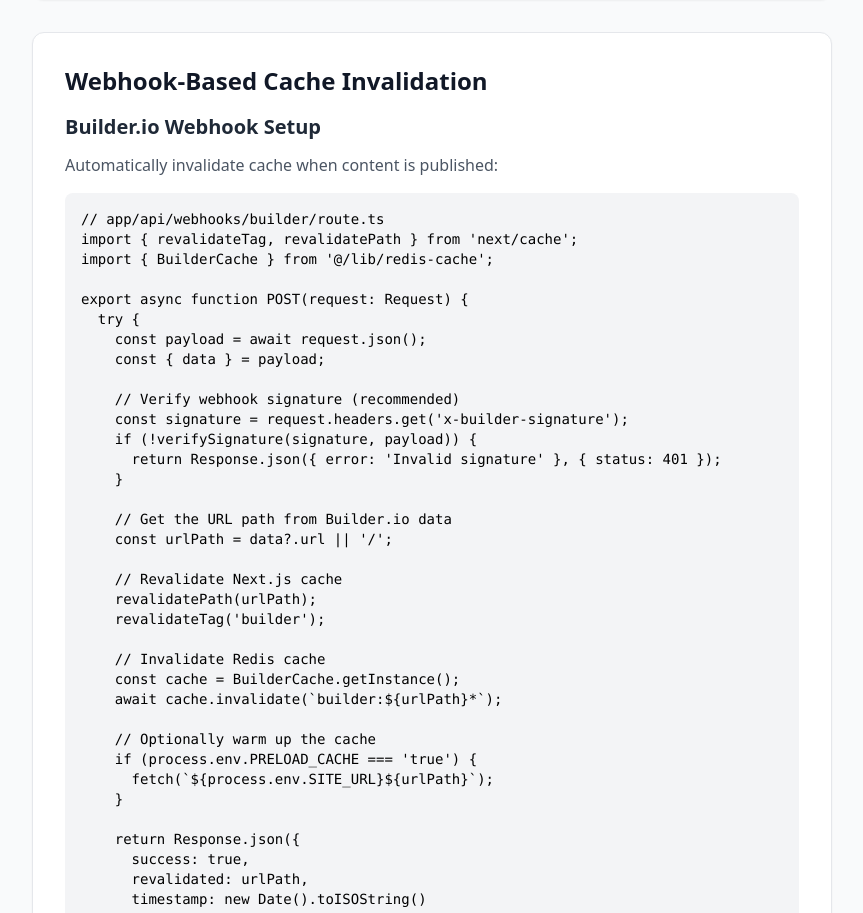
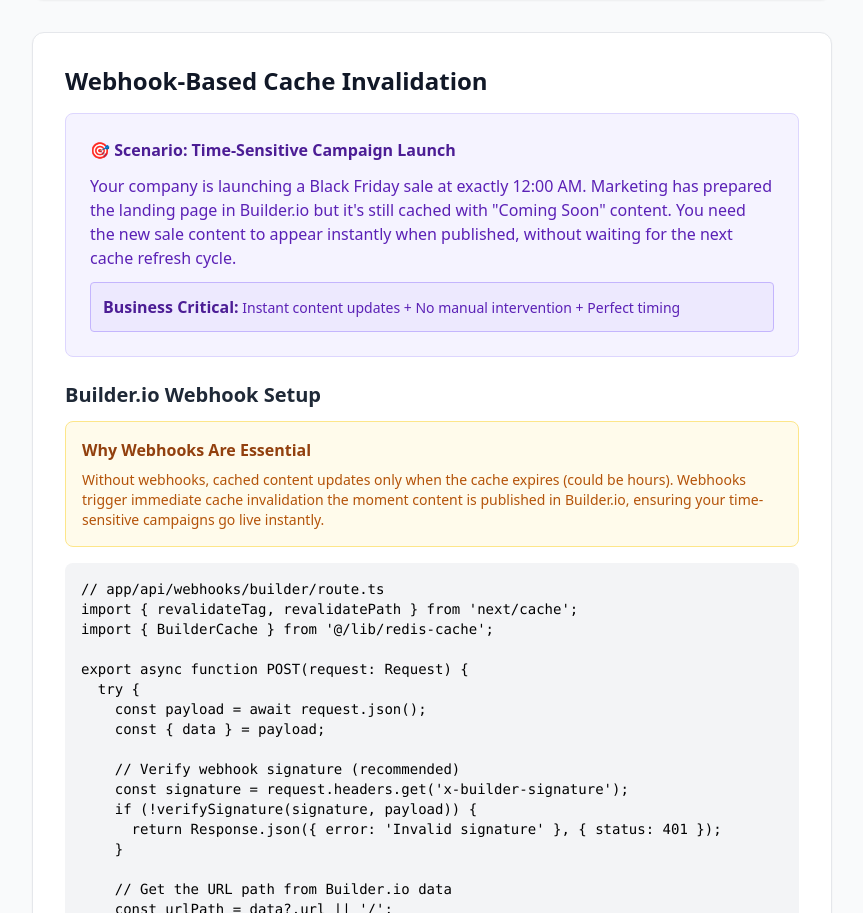
Before and after one commit to thadojus/cms-tools-tutorials, a Next.js app: page /examples/performance in a window 1280 px wide. Shown: the part 5215-6128 px from the top of the page, without its empty margins (0-863 px from the left). Built offline with nearby package versions, Linux system fonts and the light colour scheme.

Commit message:
Add webhook scenario explanation
cgen-8aa807b6233d49738907268186a5a971

```diff
--- a/app/examples/performance/page.tsx
+++ b/app/examples/performance/page.tsx
@@ -331,12 +331,31 @@ export async function GET(request: Request) {
               <div className="bg-white rounded-xl shadow-sm border border-gray-200 p-8">
                 <h2 className="section-header">Webhook-Based Cache Invalidation</h2>
 
+                <div className="bg-violet-50 border border-violet-200 rounded-lg p-6 mb-6">
+                  <h3 className="font-semibold text-violet-900 mb-3">🎯 Scenario: Time-Sensitive Campaign Launch</h3>
+                  <p className="text-violet-800 mb-3">
+                    Your company is launching a Black Friday sale at exactly 12:00 AM. Marketing has prepared the landing
+                    page in Builder.io but it's still cached with "Coming Soon" content. You need the new sale content
+                    to appear instantly when published, without waiting for the next cache refresh cycle.
+                  </p>
+                  <div className="bg-violet-100 border border-violet-300 rounded p-3">
+                    <strong className="text-violet-900">Business Critical:</strong>
+                    <span className="text-violet-800 text-sm"> Instant content updates + No manual intervention + Perfect timing</span>
+                  </div>
+                </div>
+
                 <div className="space-y-6">
                   <div>
                     <h3 className="subsection-header">Builder.io Webhook Setup</h3>
-                    <p className="text-gray-600 mb-4">
-                      Automatically invalidate cache when content is published:
-                    </p>
+
+                    <div className="bg-amber-50 border border-amber-200 rounded-lg p-4 mb-4">
+                      <h4 className="font-semibold text-amber-800 mb-2">Why Webhooks Are Essential</h4>
+                      <p className="text-amber-700 text-sm">
+                        Without webhooks, cached content updates only when the cache expires (could be hours).
+                        Webhooks trigger immediate cache invalidation the moment content is published in Builder.io,
+                        ensuring your time-sensitive campaigns go live instantly.
+                      </p>
+                    </div>
 
                     <pre className="code-block">
 {`// app/api/webhooks/builder/route.ts
```
